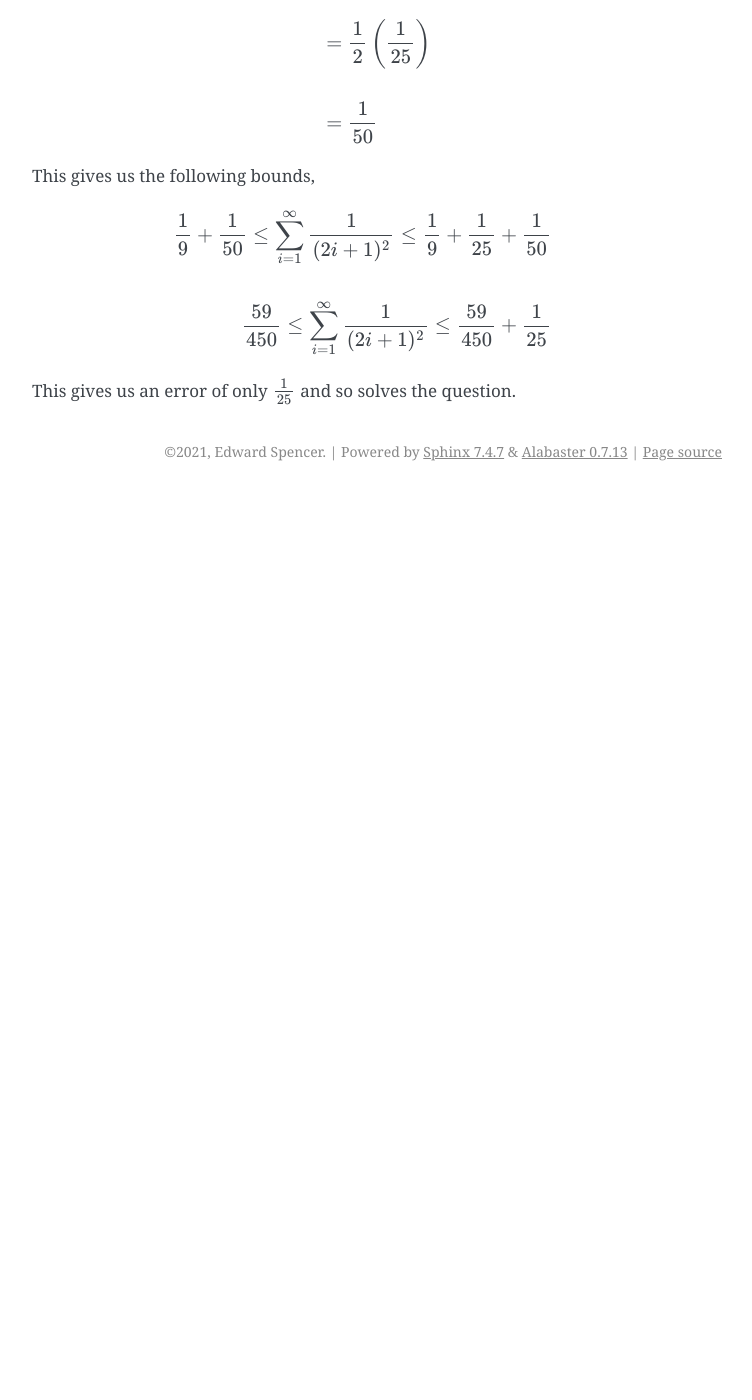
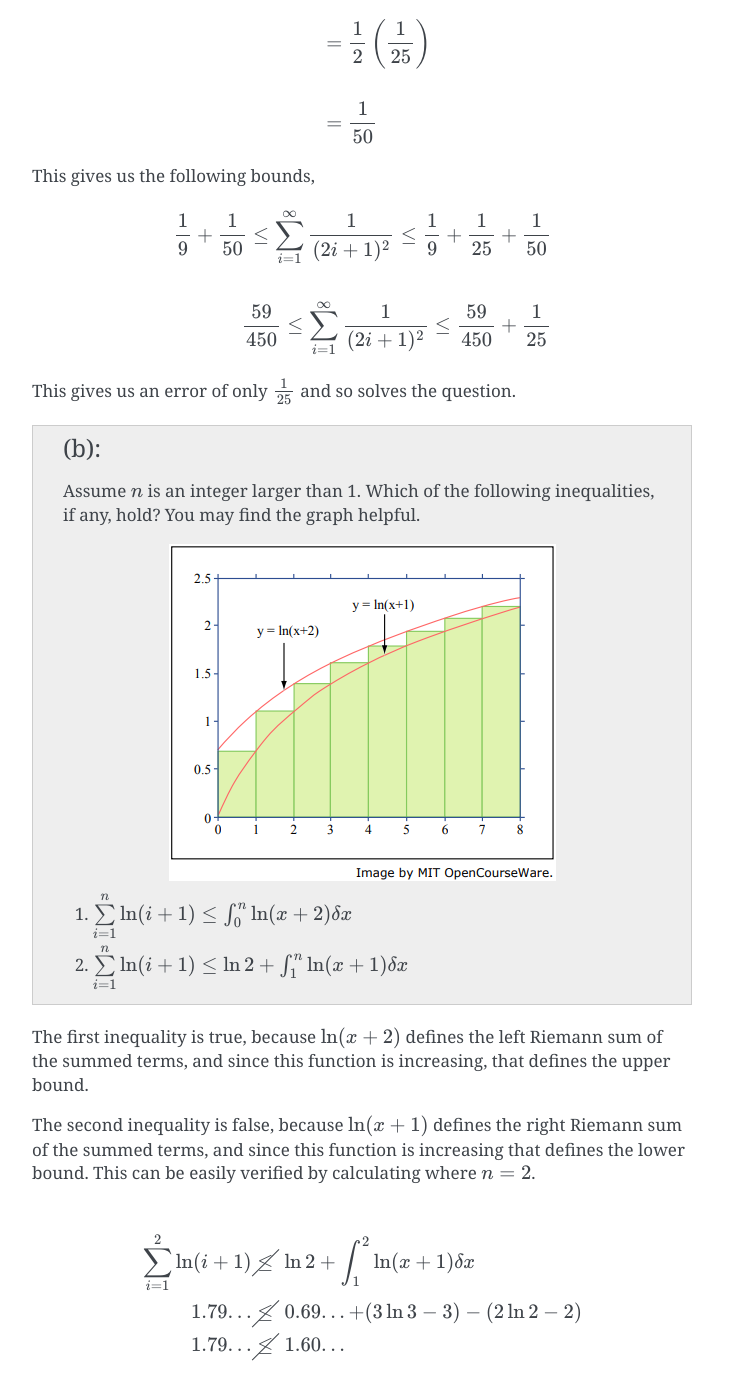
Before and after one commit to edi-spaghetti/mathematical-, a Sphinx documentation site: the page built from source/assignments/sums_and_asymptotics.rst, in a window 1280 px wide and 1400 px high, scrolled down 8880 px. Shown: the whole window, without its empty margins (388-1140 px from the left). Built offline with Sphinx 7.4.7, drawn with Linux system fonts in a browser that asks for light colours; before the commit the page ends 9371 px from its top, so only the background shows below that.

Commit message:
Assignment 7 Problem 3b

```diff
--- a/source/assignments/sums_and_asymptotics.rst
+++ b/source/assignments/sums_and_asymptotics.rst
@@ -454,3 +454,35 @@ This gives us the following bounds,
 	{59 \over 450} \le \sum\limits_{i=1}^{\infty} {1 \over (2i + 1)^2} \le {59 \over 450} + {1 \over 25}
 
 This gives us an error of only :math:`{1 \over 25}` and so solves the question.
+
+.. admonition:: (b)
+
+	Assume :math:`n` is an integer larger than 1.
+	Which of the following inequalities, if any, hold?
+	You may find the graph helpful.
+
+	.. image:: ../images/assignment-7-problem-3b.png
+		:align: center
+
+	1. :math:`\sum\limits_{i=1}^n \ln(i+1) \le \int_0^n \ln(x+2)\delta x`
+
+	2. :math:`\sum\limits_{i=1}^n \ln(i+1) \le \ln 2 + \int_1^n \ln(x+1)\delta x`
+
+The first inequality is true, because :math:`\ln(x + 2)` defines the left Riemann sum of the summed terms,
+and since this function is increasing, that defines the upper bound.
+
+The second inequality is false, because :math:`\ln(x+1)` defines the right Riemann sum of the summed terms,
+and since this function is increasing that defines the lower bound.
+This can be easily verified by calculating where :math:`n=2`.
+
+.. math::
+
+	\begin{aligned}
+
+	\sum\limits_{i=1}^2 \ln(i+1) &\cancel{\le} \ln 2 + \int_1^2 \ln(x+1)\delta x
+
+	1.79... &\cancel{\le} 0.69... + (3 \ln 3 - 3) - (2 \ln 2 - 2)
+
+	1.79... &\cancel{\le} 1.60...
+
+	\end{aligned}
```
Also changed, not shown: source/images/assignment-7-problem-3b.png (added).
